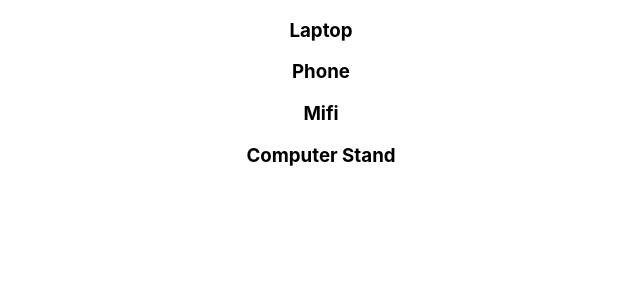
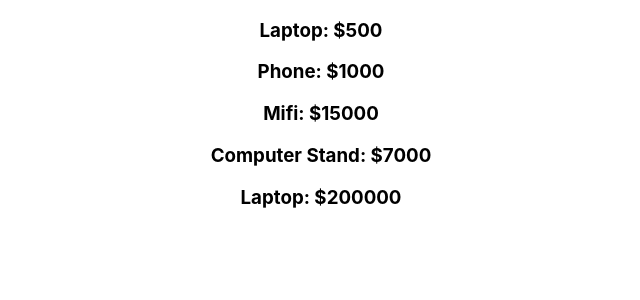
Before and after one commit to Uncle-Solomon/Learning_React, a React (Create React App) app: page / in a window 1280 px wide. Shown: the top 300 px of the page, without its empty margins (319-959 px from the left). Built offline with nearby package versions, Linux system fonts and the light colour scheme.

Commit message:
End of lesson 27 - rendering list of objects

```diff
--- a/src/components/product.js
+++ b/src/components/product.js
@@ -1,6 +1,37 @@
 const Product = () => {
-  const products = ["Laptop", "Phone", "Mifi", "Computer Stand"];
-  const productList = products.map((product) => <h3>{product}</h3>);
+  //   const products = ["Laptop", "Phone", "Mifi", "Computer Stand"];
+  const products = [
+    {
+      id: 1,
+      name: "Laptop",
+      price: 500,
+    },
+    {
+      id: 2,
+      name: "Phone",
+      price: 1000,
+    },
+    {
+      id: 3,
+      name: "Mifi",
+      price: 15000,
+    },
+    {
+      id: 4,
+      name: "Computer Stand",
+      price: 7000,
+    },
+    {
+      id: 5,
+      name: "Laptop",
+      price: 200000,
+    },
+  ];
+  const productList = products.map((product) => (
+    <h3 key={product.id}>
+      {product.name}: ${product.price}
+    </h3>
+  ));
   return <div>{productList}</div>;
 };
 
```
